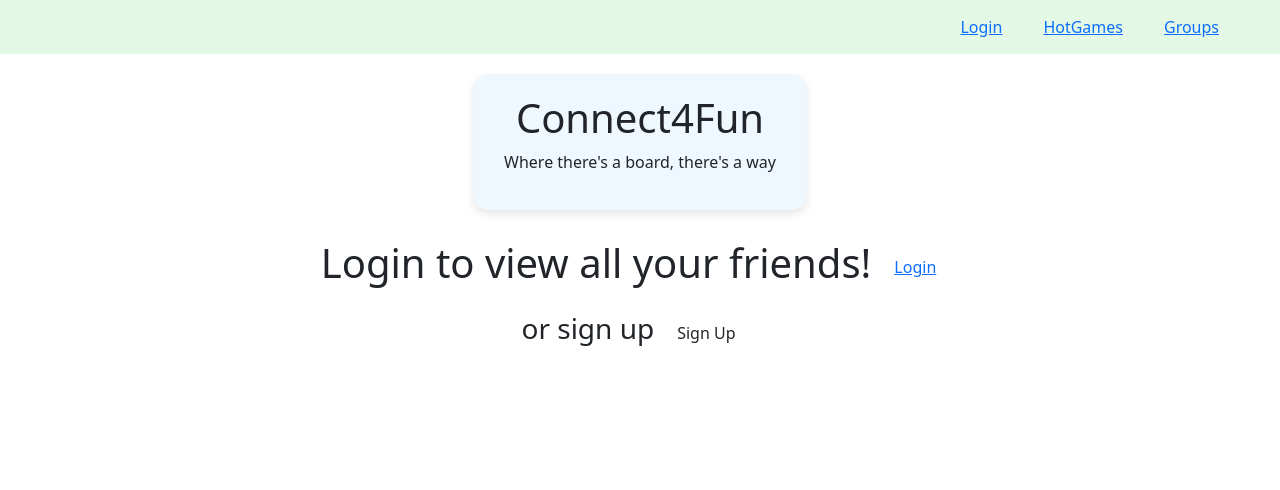
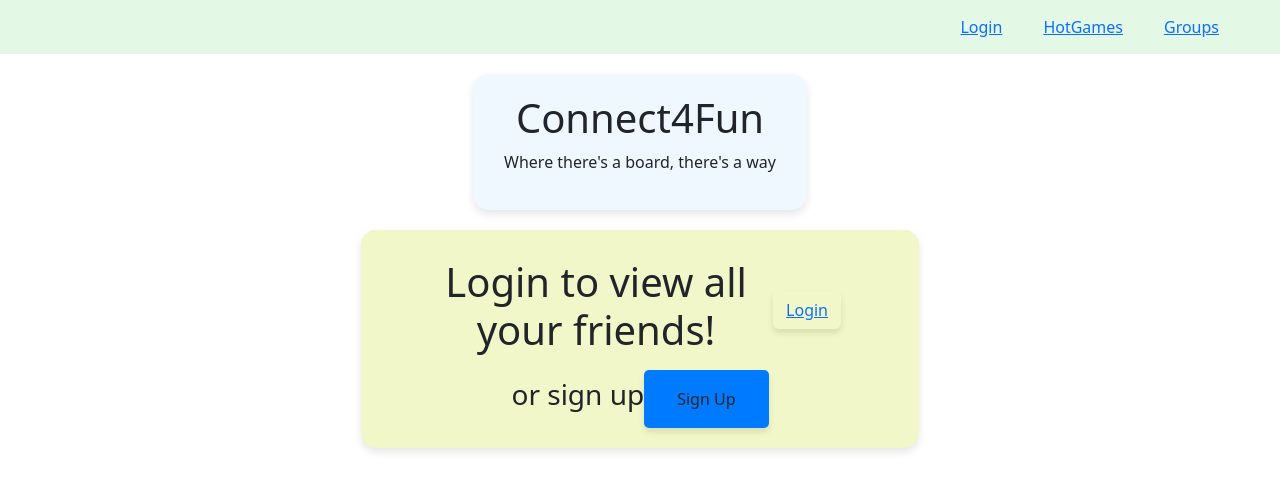
Before and after one commit to fluviangumbo/Board-Game-Night, a React (Vite) app in the folder client/: page / in a window 1280 px wide. Shown: the top 490 px of the page. Built offline with nearby package versions, Linux system fonts and the light colour scheme.

Commit message:
intermediate changes

```diff
--- a/client/src/index.css
+++ b/client/src/index.css
@@ -418,3 +418,31 @@ body {
 .remember {
   text-align: left;
 }
+
+.custom-button {
+  background-color: #007bff;   /* Primary blue background */
+  color: white;                /* White text */
+  padding: 10px 20px;          /* Padding for the button */
+  border: none;                /* No border */
+  border-radius: 5px;          /* Rounded corners */
+  font-size: 16px;             /* Font size */
+  cursor: pointer;             /* Cursor change on hover */
+  transition: background-color 0.3s ease, transform 0.2s ease;  /* Smooth transitions */
+  box-shadow: 0 4px 6px rgba(0, 0, 0, 0.1);  /* Subtle shadow */
+}
+
+.custom-button:hover {
+  background-color: #0056b3;   /* Darker blue on hover */
+  transform: translateY(-2px); /* Slightly lift the button */
+}
+
+.custom-button:active {
+  background-color: #004085;   /* Even darker blue when clicked */
+  transform: translateY(0);    /* Reset the transform */
+  box-shadow: 0 2px 4px rgba(0, 0, 0, 0.1);  /* Slightly smaller shadow */
+}
+
+.custom-button:focus {
+  outline: none;               /* Remove default focus outline */
+  box-shadow: 0 0 0 3px rgba(0, 123, 255, 0.5); /* Add custom focus outline */
+}
--- a/client/src/pages/Home.tsx
+++ b/client/src/pages/Home.tsx
@@ -6,7 +6,6 @@ import ErrorPage from "./ErrorPage";
 import auth from "../utils/auth";
 import { Link } from "react-router-dom";
 import Header from "../components/header";
-
 
 const Home = () => {
   const [users, setUsers] = useState<UserData[]>([]);
@@ -49,10 +48,11 @@ const Home = () => {
       <div>
         <Header />
       </div>
+      <div className="login-container">
         <div className="display-flex justify-space-between align-center py-2 px-5 login-notice">
           <h1>Login to view all your friends!</h1>
           <div className="login-button">
-          <button className="btn" type="button">
+            <button className="btn custom-button" type="button">
               <Link to="/login">Login</Link>
             </button>
           </div>
@@ -60,21 +60,20 @@ const Home = () => {
         {/* {!loginCheck ? ( */}
         <div className="login-notice">
           <h3>or sign up</h3>
-          <div className="login-button">
+          <div className="login-button custom-button">
             <Link to="/signup">
               <button className="btn" type="button">
                 Sign Up
               </button>
             </Link>
           </div>
-          <div>
-
+          <div></div>
         </div>
       </div>
+
       {/* // ) : (
       //   <UserList users={users} />
       // )} */}
-
     </>
   );
 };
--- a/client/src/pages/Login.tsx
+++ b/client/src/pages/Login.tsx
@@ -59,7 +59,7 @@ const Login = () => {
             {" "}
           </Form.Group>
           {" "}
-          <Button variant="primary" type="submit">
+          <Button variant="primary" type="submit" className="custom-button">
             Submit{" "}
           </Button>
         </div>
--- a/client/src/pages/SignUp.tsx
+++ b/client/src/pages/SignUp.tsx
@@ -81,7 +81,7 @@ const SignUp = () => {
 
           </Form.Group>
 
-          <Button variant="primary" type="submit">
+          <Button variant="primary" type="submit" className="custom-button">
             Create Account
           </Button>
         </div>
```
Lines whose indentation alone changed are shown as unchanged.
